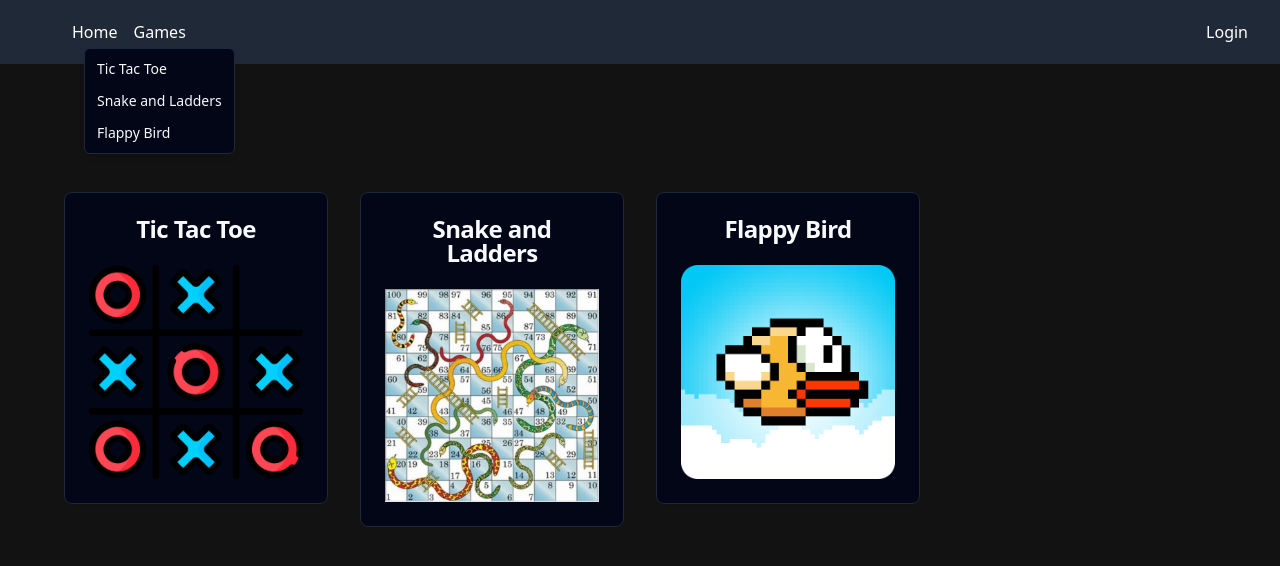
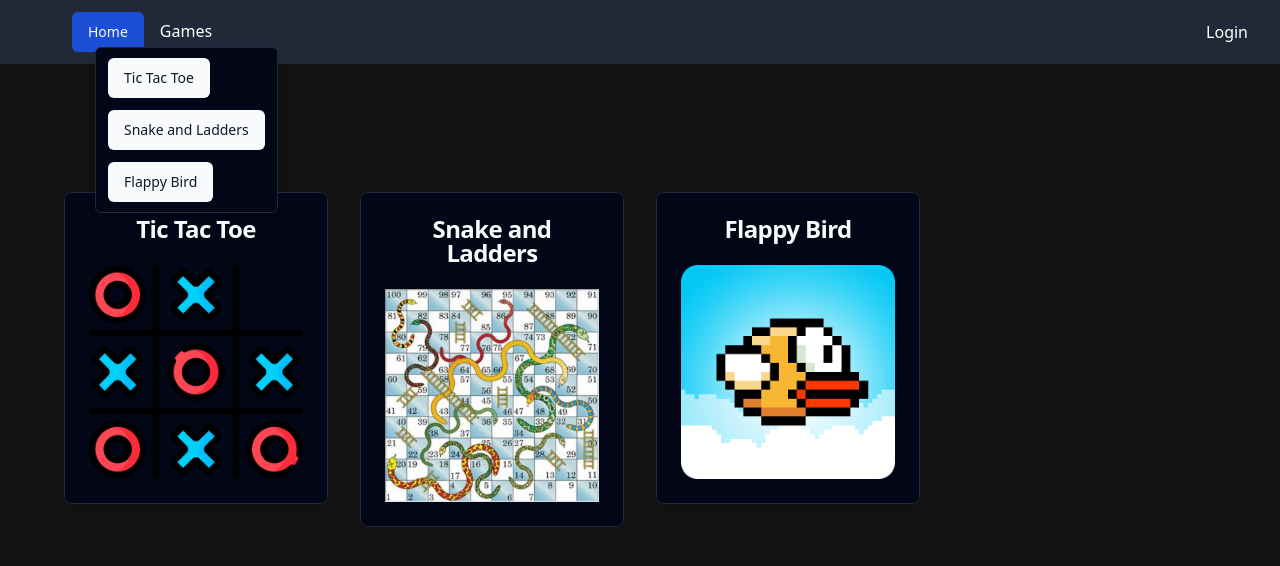
Before and after one commit to karan8404/minigames, a Next.js app: page / in a window 1280 px wide. Both pictures are taken after a click on the button "Games". Shown: the top 566 px of the page. Built offline with nearby package versions, Linux system fonts and the light colour scheme; no server answers.

Commit message:
removed middleware authentication

```diff
--- a/app/api/auth/[...nextauth]/options.ts
+++ b/app/api/auth/[...nextauth]/options.ts
@@ -12,7 +12,8 @@
     providers: [
         GoogleProvider({
             clientId: process.env.GOOGLE_ID as string,
-            clientSecret: process.env.GOOGLE_SECRET as string
+            clientSecret: process.env.GOOGLE_SECRET as string,
+            allowDangerousEmailAccountLinking: true
         }),
         GithubProvider({
             clientId: process.env.GITHUB_ID as string,
--- a/app/page.tsx
+++ b/app/page.tsx
@@ -1,13 +1,14 @@
 import React from 'react'
 import GameCard from '@/components/GameCard'
+import games from '@/public/games.json'
 
 export default function page() {
   return (
     <div>
       <div className='grid grid-cols-4 gap-8 mx-16 my-32'>
-        <GameCard href='/tic-tac-toe' title='Tic Tac Toe' img='/tic-tac-toe.png'/>
-        <GameCard href='/snakes&ladders' title='Snake and Ladders' img='/snakes-and-ladders.jpeg'/>
-        <GameCard href='/flappy-bird' title='Flappy Bird' img='/flappy-bird.png'/>
+        {games.map(game => (
+          <GameCard key={game.id} href={game.link} title={game.title} img={game.image} />
+        ))}
       </div>
     </div>
   )
--- a/app/tic-tac-toe/online/page.tsx
+++ b/app/tic-tac-toe/online/page.tsx
@@ -0,0 +1,41 @@
+'use client'
+import React, { useEffect } from 'react';
+import { useSession } from 'next-auth/react';
+import { useRouter } from 'next/navigation';
+import Board from '@/components/tic-tac-toe/Board';
+import { useState } from "react";
+import { Button } from '@/components/ui/button';
+
+const Page = () => {
+    const { data: session, status } = useSession();
+    const loading = status === 'loading';
+    const router = useRouter();
+    const [opponent, setOpponent] = useState('');
+
+    useEffect(() => {
+        if (!loading && !session) {
+            router.push('/api/auth/signin');
+        }
+    }, [session, loading]);
+
+    if (loading) {
+        return <div className='container'>
+            Loading...
+        </div>;
+    }
+
+    return (
+        <div className='container py-5'>
+            {
+                (opponent === '') ?
+                    <div className='flex flex-col gap-4 w-fit'>
+                        <p>You are not in a Game</p>
+                        <Button variant={'secondary'}>Search for Users</Button>
+                    </div> :
+                    <Board />
+            }
+        </div>
+    );
+};
+
+export default Page;
--- a/components/Navbar.tsx
+++ b/components/Navbar.tsx
@@ -1,6 +1,8 @@
 'use client'
+
 import React from 'react';
 import Link from 'next/link';
+import { usePathname } from 'next/navigation';
 import {
   DropdownMenu,
   DropdownMenuContent,
@@ -8,15 +10,20 @@
   DropdownMenuTrigger,
 } from "@/components/ui/dropdown-menu"
 import { useSession } from 'next-auth/react';
+import { Button } from './ui/button';
+import games from '@/public/games.json';
 
 const Navbar = () => {
   const { data: session, status } = useSession();
-  const username = session?.user?.name as string;
-  const userImage = session?.user?.image as string;
+
+  const pathname = usePathname();
+  const gameLinks = games.map(game => game.link);
 
   let content;
 
   if (status === 'authenticated') {
+    const username = session?.user?.name as string;
+    const userImage = session?.user?.image as string;
     content = (
       <div className='flex flex-row gap-3'>
         <img src={userImage} className="rounded-full h-8 w-8" alt={username} />
@@ -41,16 +48,28 @@
           <div className="flex items-center">
             <div className="hidden md:block">
               <div className="ml-10 flex items-baseline space-x-4">
-                <Link href={'/'}>Home</Link>
+                <Link href={'/'}><Button variant={'primary'}>Home</Button></Link>
 
                 <DropdownMenu>
                   <DropdownMenuTrigger>Games</DropdownMenuTrigger>
                   <DropdownMenuContent>
-                    <DropdownMenuItem><Link href={'/tic-tac-toe'}>Tic Tac Toe</Link></DropdownMenuItem>
-                    <DropdownMenuItem><Link href={'/snakes&ladders'}>Snake and Ladders</Link></DropdownMenuItem>
-                    <DropdownMenuItem><Link href={'/flappy-bird'}>Flappy Bird</Link></DropdownMenuItem>
+                    {games.map(game => (
+                      <Link href={game.link} key={game.id}>
+                        <DropdownMenuItem key={game.id}>
+                          <Button>
+                            {game.title}
+                          </Button>
+                        </DropdownMenuItem>
+                      </Link>
+                    ))}
                   </DropdownMenuContent>
                 </DropdownMenu>
+
+                {gameLinks.includes(pathname) && (
+                  <Link href={`${pathname}/online`}>
+                    <Button variant={'primary'}>Online</Button>
+                  </Link>
+                )}
               </div>
             </div>
           </div>
--- /dev/null
+++ b/components/tic-tac-toe/OnlineBoard.tsx
@@ -0,0 +1,76 @@
+'use client'
+import { useState } from "react"
+import React from 'react'
+import { Button } from "@/components/ui/button"
+
+
+const Board = () => {
+    const [squares, setSquares] = useState(Array(9).fill(''))
+    const [player, setPlayer] = useState('X')
+
+    const handleClick = (i: number) => {
+        const newSquares = squares.slice()
+        if (newSquares[i] || calculateWinner(newSquares)) {
+            return
+        }
+        newSquares[i] = player
+        setSquares(newSquares)
+        setPlayer(player === 'X' ? 'O' : 'X')
+    }
+
+    const renderSquare = (i: number) => {
+        return <button className='border border-red-500 md:h-20 md:w-20 h-16 w-16' onClick={() => handleClick(i)}>{squares[i]}</button>
+    }
+
+    const resetBoard = () => {
+        setSquares(Array(9).fill(null));
+        setPlayer('X');
+    }
+
+    return (
+        <div className="container flex flex-col gap-5 items-center justify-center min-h-screen">
+            <div className='status'>{calculateWinner(squares) ? 'Winner: ' + calculateWinner(squares) : 'Next player: ' + player}</div>
+            <div>
+                <div className='flex flex-row'>
+                    {renderSquare(0)}
+                    {renderSquare(1)}
+                    {renderSquare(2)}
+                </div>
+                <div className='flex flex-row'>
+                    {renderSquare(3)}
+                    {renderSquare(4)}
+                    {renderSquare(5)}
+                </div>
+                <div className='flex flex-row'>
+                    {renderSquare(6)}
+                    {renderSquare(7)}
+                    {renderSquare(8)}
+                </div>
+            </div>
+            <Button variant="primary" onClick={resetBoard}>Reload</Button>
+
+        </div>
+    )
+}
+
+const calculateWinner = (squares: string[]) => {
+    const lines = [
+        [0, 1, 2],
+        [3, 4, 5],
+        [6, 7, 8],
+        [0, 3, 6],
+        [1, 4, 7],
+        [2, 5, 8],
+        [0, 4, 8],
+        [2, 4, 6]
+    ]
+    for (let i = 0; i < lines.length; i++) {
+        const [a, b, c] = lines[i]
+        if (squares[a] && squares[a] === squares[b] && squares[a] === squares[c]) {
+            return squares[a]
+        }
+    }
+    return null
+}
+
+export default Board
--- a/middleware.ts
+++ /dev/null
@@ -1,3 +0,0 @@
-export { default } from 'next-auth/middleware'
-
-export const config = { matcher : ["/online"]}
--- /dev/null
+++ b/public/games.json
@@ -0,0 +1,20 @@
+[
+    {
+      "id": 1,
+      "title": "Tic Tac Toe",
+      "link": "/tic-tac-toe",
+      "image": "/tic-tac-toe.png"
+    },
+    {
+      "id": 2,
+      "title": "Snake and Ladders",
+      "link": "/snakes-and-ladders",
+      "image": "/snakes-and-ladders.jpeg"
+    },
+    {
+      "id": 3,
+      "title": "Flappy Bird",
+      "link": "/flappy-bird",
+      "image": "/flappy-bird.png"
+    }
+]
```
Also changed, not shown: app/snakes-and-ladders/page.tsx (renamed from app/snakes&ladders/page.tsx), 1 other file (tests, documents, lock files or other folders).
